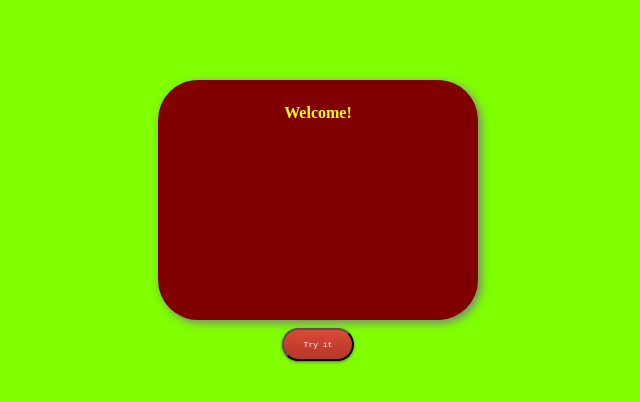
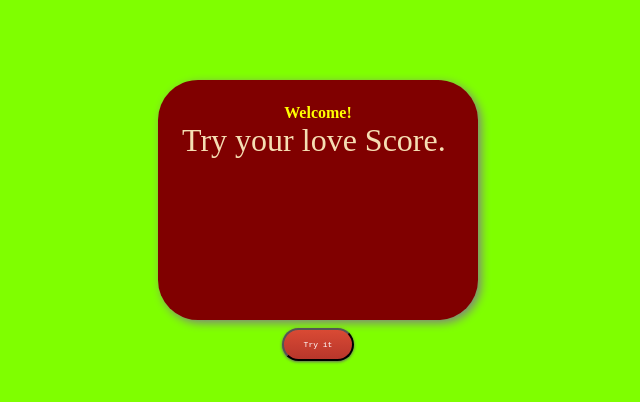
Before and after one commit to bmpandrada/lovepercent, a plain HTML site: page index.html in a window 1280 px wide. Shown: the whole page, without its empty margins (322-962 px from the left). Drawn offline with Linux system fonts and the light colour scheme.

Commit message:
Update index.html

```diff
--- a/index.html
+++ b/index.html
@@ -16,7 +16,7 @@
         <div class="container">
             <h1>Welcome!</h1>
 
-            <p id="demo"></p>
+            <p id="demo">Try your love Score.</p>
         </div>
         <button class="btn" onclick="myFunction()">Try it</button>
     </div>
```
